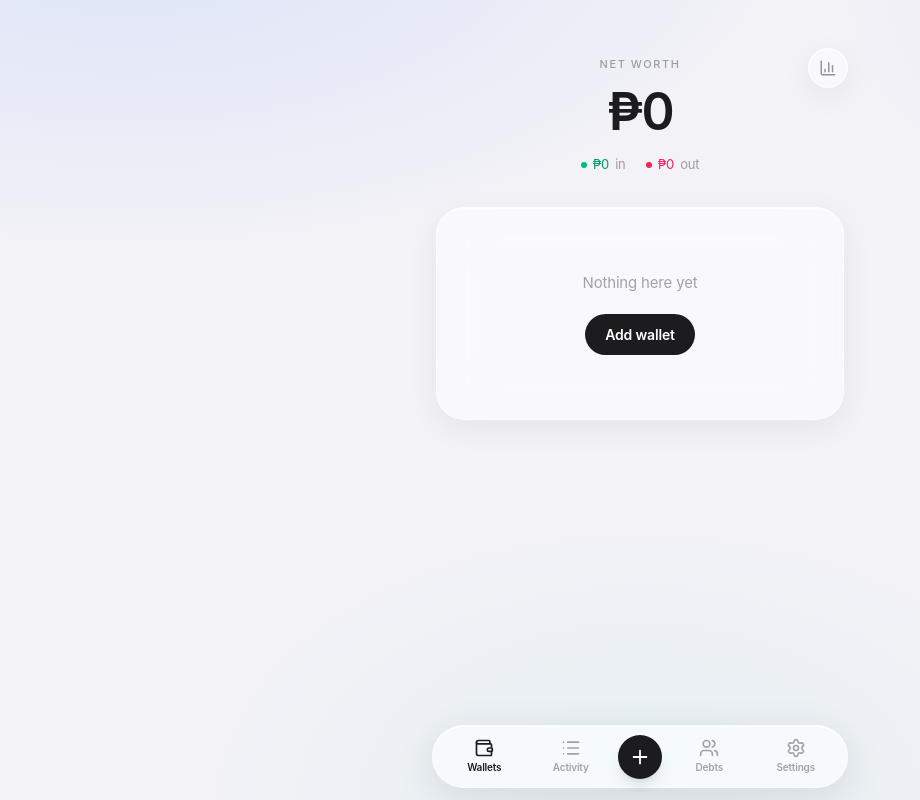
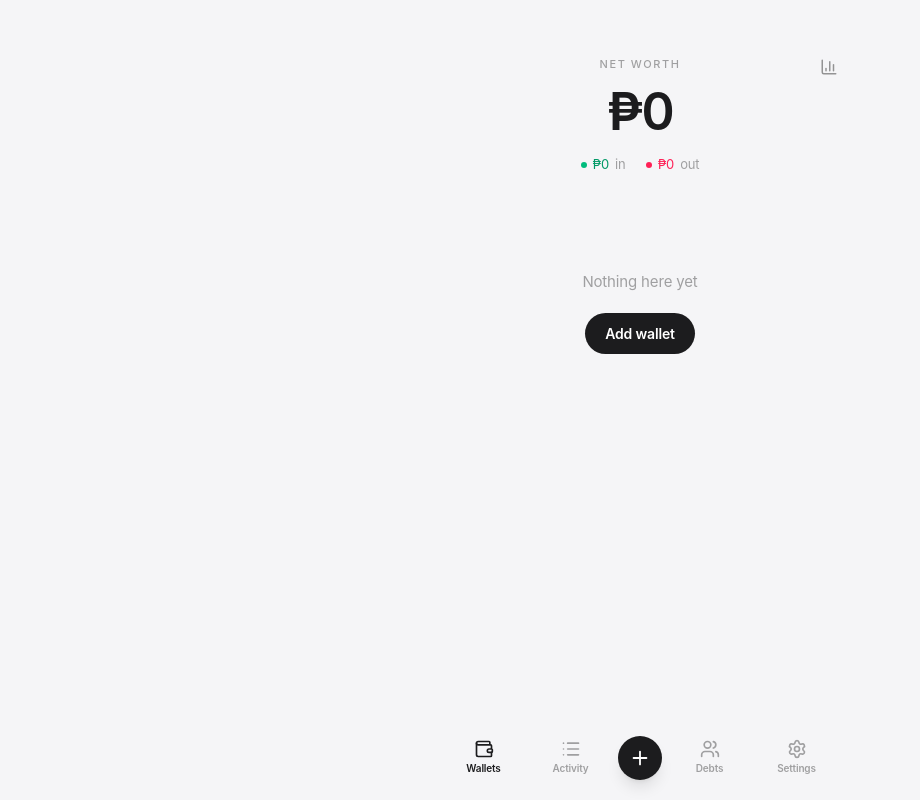
Before and after one commit to covzoun/Finance-App---Updated, a React (Vite) app: page / in a window 1280 px wide. Shown: the whole page, without its empty margins (0-920 px from the left). Built offline with nearby package versions, Linux system fonts and the light colour scheme.

Commit message:
design: replace liquid glass with clean minimal finance tokens

```diff
--- a/src/index.css
+++ b/src/index.css
@@ -1,8 +1,22 @@
 @import "tailwindcss";
 
 @theme {
-  --font-sans: -apple-system, BlinkMacSystemFont, "SF Pro Text", "SF Pro Display",
-    "Segoe UI", system-ui, "Helvetica Neue", Helvetica, Arial, sans-serif;
+  --font-sans: -apple-system, BlinkMacSystemFont, "Segoe UI", system-ui,
+    "Helvetica Neue", Helvetica, Arial, sans-serif;
+
+  --color-page: #f5f5f7;
+  --color-page-dark: #0a0a0a;
+  --color-card: #ffffff;
+  --color-card-dark: #171717;
+  --color-ink: #0a0a0a;
+  --color-ink-dark: #fafafa;
+  --color-muted: #6b7280;
+  --color-muted-dark: #a1a1aa;
+  --color-line: rgba(10, 10, 10, 0.08);
+  --color-line-dark: rgba(255, 255, 255, 0.08);
+  --color-income: #059669;
+  --color-expense: #dc2626;
+  --color-accent: #1e40af;
 }
 
 @layer base {
@@ -21,9 +35,9 @@
 
   body {
     font-family: var(--font-sans);
-    background: #f2f2f7;
-    color: #1c1c1e;
-    letter-spacing: -0.011em;
+    background: var(--color-page);
+    color: var(--color-ink);
+    letter-spacing: -0.01em;
   }
 
   * {
@@ -52,81 +66,76 @@
     font-feature-settings: "tnum";
   }
 
-  /* Liquid glass surfaces */
-  .glass {
-    background: rgba(255, 255, 255, 0.55);
-    backdrop-filter: saturate(180%) blur(28px);
-    -webkit-backdrop-filter: saturate(180%) blur(28px);
-    border: 1px solid rgba(255, 255, 255, 0.55);
-    box-shadow:
-      0 1px 0 rgba(255, 255, 255, 0.65) inset,
-      0 8px 32px rgba(15, 23, 42, 0.06);
+  .page {
+    background: #f5f5f7;
+    color: #0a0a0a;
   }
 
-  .glass-dark {
-    background: rgba(28, 28, 30, 0.62);
-    backdrop-filter: saturate(180%) blur(28px);
-    -webkit-backdrop-filter: saturate(180%) blur(28px);
-    border: 1px solid rgba(255, 255, 255, 0.08);
-    box-shadow:
-      0 1px 0 rgba(255, 255, 255, 0.06) inset,
-      0 12px 40px rgba(0, 0, 0, 0.35);
+  .page-dark {
+    background: #0a0a0a;
+    color: #fafafa;
   }
 
-  .glass-sheet {
-    background: rgba(255, 255, 255, 0.78);
-    backdrop-filter: saturate(180%) blur(40px);
-    -webkit-backdrop-filter: saturate(180%) blur(40px);
-    border: 1px solid rgba(255, 255, 255, 0.6);
-    box-shadow:
-      0 1px 0 rgba(255, 255, 255, 0.7) inset,
-      0 24px 80px rgba(15, 23, 42, 0.14);
+  .card {
+    background: #ffffff;
+    border: 1px solid rgba(10, 10, 10, 0.08);
+    box-shadow: 0 1px 2px rgba(10, 10, 10, 0.03);
   }
 
-  .glass-sheet-dark {
-    background: rgba(28, 28, 30, 0.82);
-    backdrop-filter: saturate(180%) blur(40px);
-    -webkit-backdrop-filter: saturate(180%) blur(40px);
-    border: 1px solid rgba(255, 255, 255, 0.1);
-    box-shadow:
-      0 1px 0 rgba(255, 255, 255, 0.05) inset,
-      0 24px 80px rgba(0, 0, 0, 0.55);
+  .card-dark {
+    background: #171717;
+    border: 1px solid rgba(255, 255, 255, 0.08);
+    box-shadow: none;
   }
 
-  .glass-dock {
-    background: rgba(255, 255, 255, 0.62);
-    backdrop-filter: saturate(180%) blur(32px);
-    -webkit-backdrop-filter: saturate(180%) blur(32px);
-    border: 1px solid rgba(255, 255, 255, 0.55);
-    box-shadow:
-      0 1px 0 rgba(255, 255, 255, 0.7) inset,
-      0 10px 40px rgba(15, 23, 42, 0.1);
+  .sheet {
+    background: #ffffff;
+    border: 1px solid rgba(10, 10, 10, 0.08);
+    box-shadow: 0 -8px 32px rgba(10, 10, 10, 0.1);
   }
 
-  .glass-dock-dark {
-    background: rgba(44, 44, 46, 0.72);
-    backdrop-filter: saturate(180%) blur(32px);
-    -webkit-backdrop-filter: saturate(180%) blur(32px);
-    border: 1px solid rgba(255, 255, 255, 0.1);
-    box-shadow:
-      0 1px 0 rgba(255, 255, 255, 0.06) inset,
-      0 14px 40px rgba(0, 0, 0, 0.4);
+  .sheet-dark {
+    background: #171717;
+    border: 1px solid rgba(255, 255, 255, 0.08);
+    box-shadow: 0 -8px 32px rgba(0, 0, 0, 0.45);
   }
 
-  .app-bg {
-    background:
-      radial-gradient(1200px 600px at 10% -10%, rgba(120, 160, 255, 0.18), transparent 55%),
-      radial-gradient(900px 500px at 100% 0%, rgba(200, 160, 255, 0.14), transparent 50%),
-      radial-gradient(800px 500px at 50% 100%, rgba(120, 220, 200, 0.1), transparent 55%),
-      #f2f2f7;
+  .field {
+    background: #f5f5f7;
+    border: 1px solid rgba(10, 10, 10, 0.08);
   }
 
-  .app-bg-dark {
-    background:
-      radial-gradient(1000px 500px at 0% 0%, rgba(80, 120, 255, 0.16), transparent 50%),
-      radial-gradient(800px 500px at 100% 0%, rgba(160, 100, 255, 0.12), transparent 50%),
-      radial-gradient(700px 400px at 50% 100%, rgba(40, 120, 110, 0.1), transparent 55%),
-      #000000;
+  .field-dark {
+    background: #0f0f0f;
+    border: 1px solid rgba(255, 255, 255, 0.08);
+  }
+
+  .dock {
+    background: #ffffff;
+    border: 1px solid rgba(10, 10, 10, 0.08);
+    box-shadow: 0 8px 24px rgba(10, 10, 10, 0.08);
+  }
+
+  .dock-dark {
+    background: #171717;
+    border: 1px solid rgba(255, 255, 255, 0.08);
+    box-shadow: 0 8px 24px rgba(0, 0, 0, 0.4);
+  }
+
+  .muted {
+    color: #6b7280;
+  }
+
+  .muted-dark {
+    color: #a1a1aa;
+  }
+
+  .line {
+    border-color: rgba(10, 10, 10, 0.08);
+  }
+
+  .line-dark {
+    border-color: rgba(255, 255, 255, 0.08);
   }
 }
 
```
